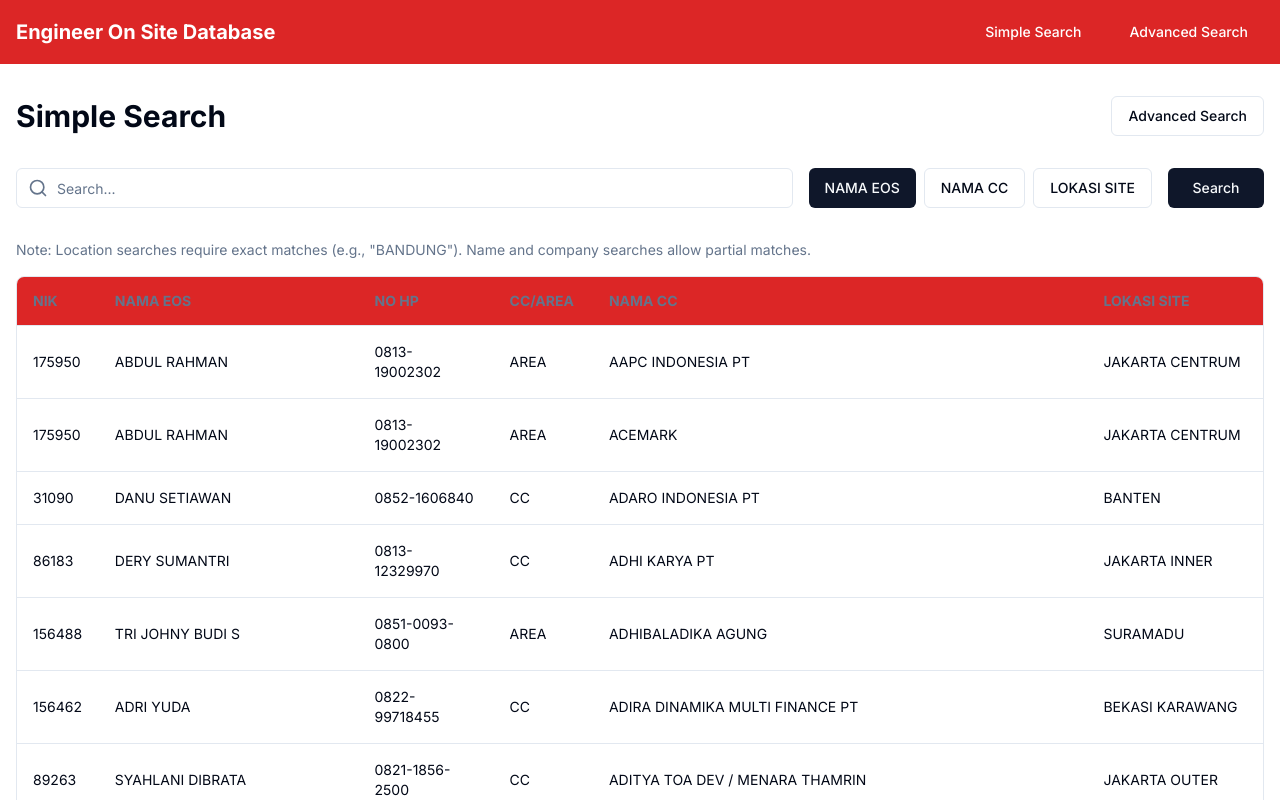
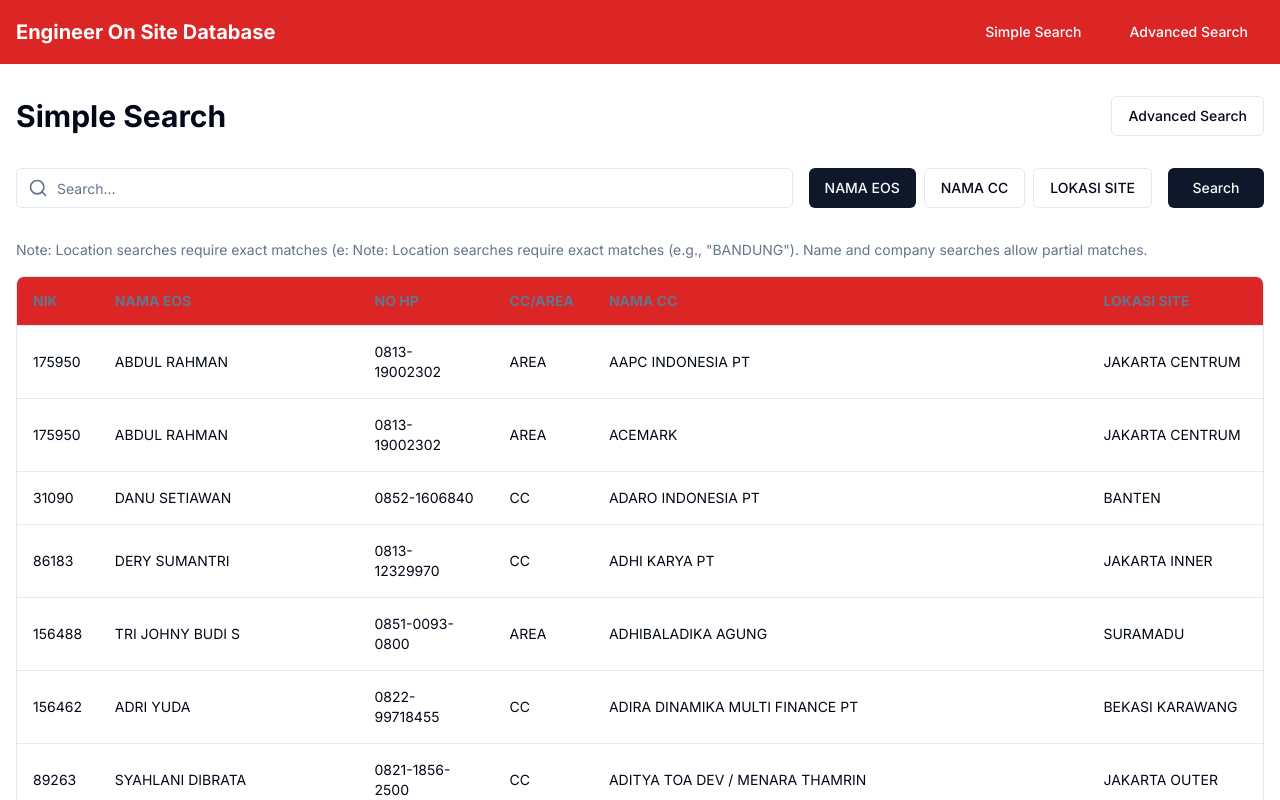
Before and after one commit to bambangnurdiann/eosfinder, a Next.js app: page / in a window 1280 px wide. Shown: the top 800 px of the page. Built offline with nearby package versions, Linux system fonts and the light colour scheme.

Commit message:
Update page.tsx

```diff
--- a/app/page.tsx
+++ b/app/page.tsx
@@ -110,6 +110,8 @@
 
         <div className="text-sm text-muted-foreground mt-2 mb-4">
           <p>
+            Note: Location searches require exact matches (e:
+
             Note: Location searches require exact matches (e.g., "BANDUNG"). Name and company searches allow partial
             matches.
           </p>
```
